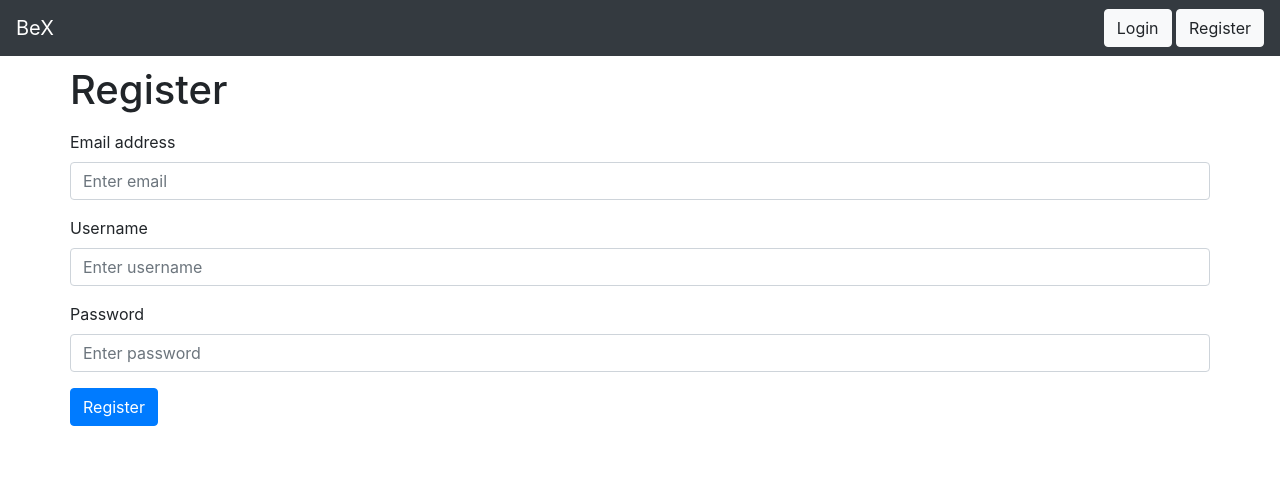
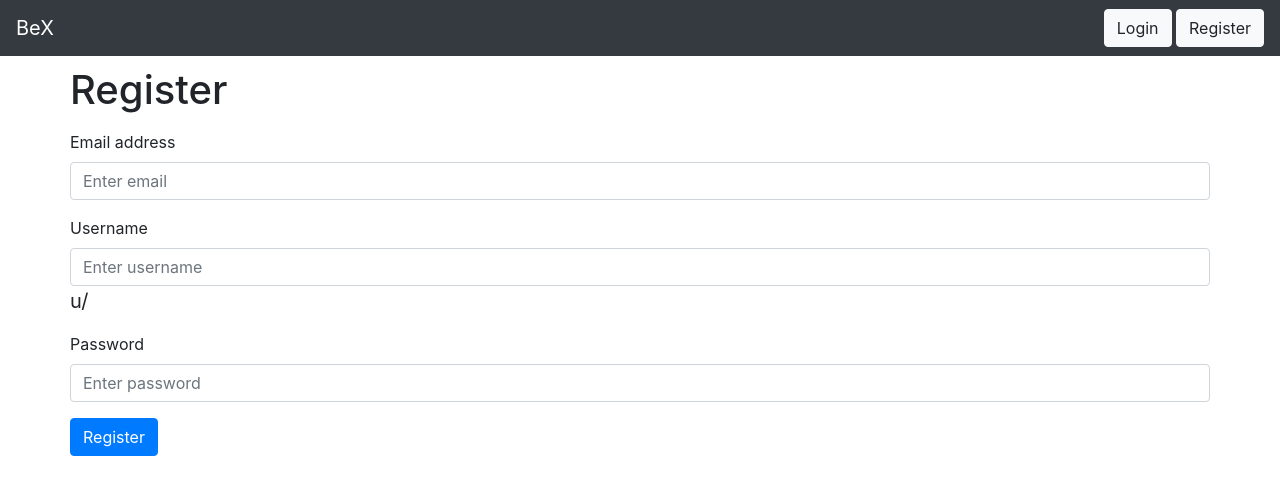
Before and after one commit to subins2000/bex, a React (Create React App) app: page /register in a window 1280 px wide. Shown: the top 494 px of the page. Built offline with nearby package versions, Linux system fonts and the light colour scheme.

Commit message:
Show live username update

```diff
--- a/src/components/Register.js
+++ b/src/components/Register.js
@@ -2,6 +2,22 @@ import React, { Component } from 'react';
 import Header from './partial/Header.js';
 
 class Register extends Component {
+    constructor(props){
+        super(props);
+
+        this.state = {
+            username: ''
+        };
+
+        this.updateUsername = this.updateUsername.bind(this);
+    }
+
+    updateUsername(e) {
+        this.setState({
+            username: e.target.value
+        });
+    }
+
     render() {
         return (
             <div>
@@ -17,7 +33,10 @@ class Register extends Component {
                         </div>
                         <div className="form-group">
                             <label for="inputUsername">Username</label>
-                            <input type="text" className="form-control" id="inputUsername" placeholder="Enter username" />
+                            <input type="text" className="form-control" id="inputUsername" placeholder="Enter username" onKeyUp={this.updateUsername} />
+                            <blockquote className="blockquote">
+                                u/{this.state.username}
+                            </blockquote>
                         </div>
                         <div className="form-group">
                             <label for="inputPassword">Password</label>
```
